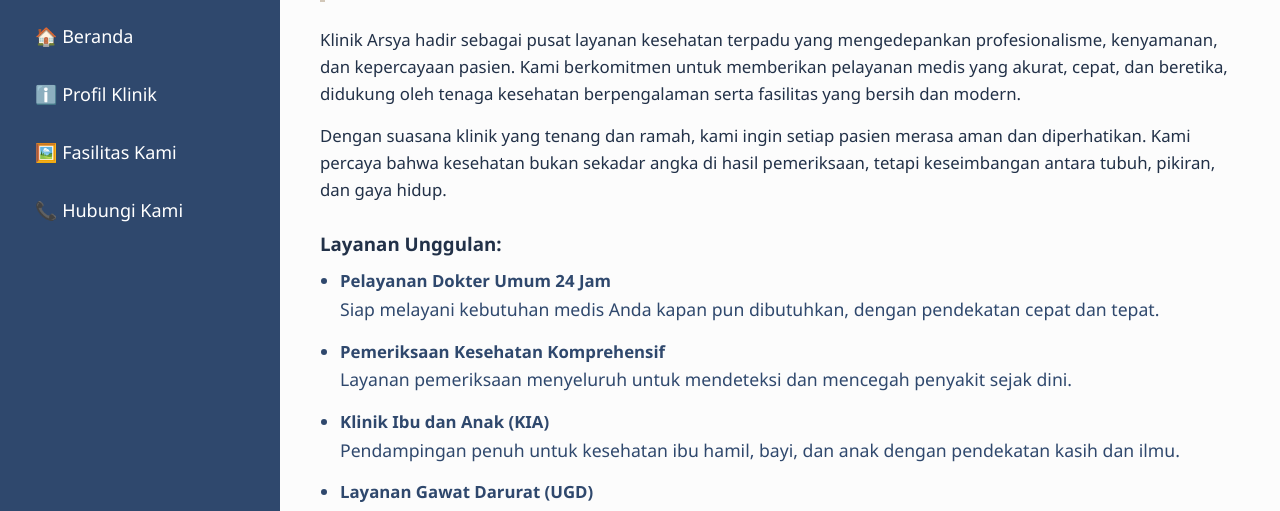
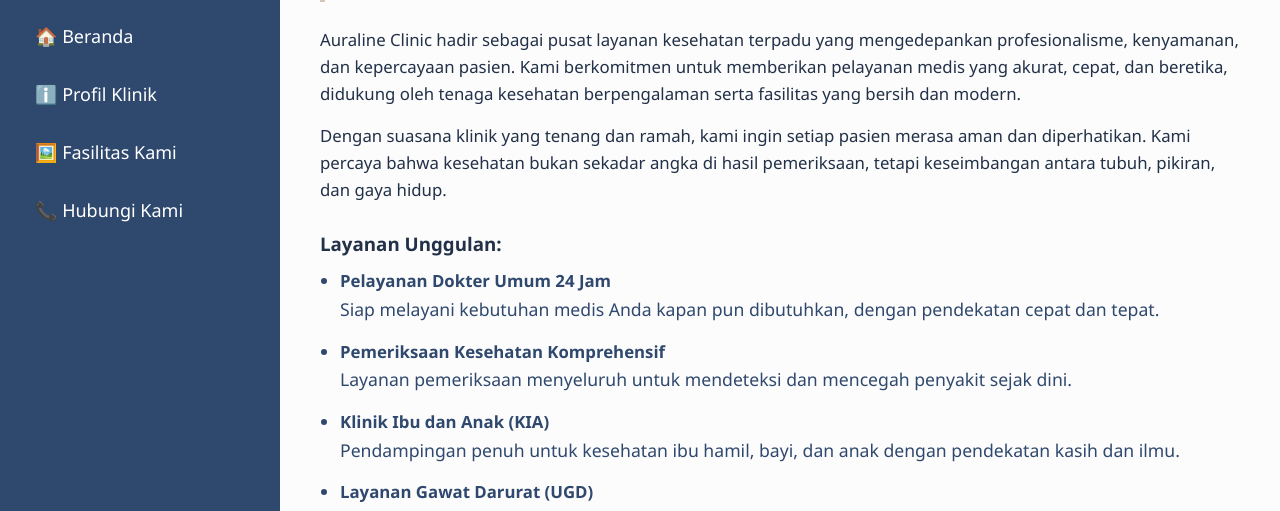
Before and after one commit to Arsiest/Web-Auraline-Clinic, a plain HTML site: page index.html in a window 1280 px wide. Shown: the part 289-800 px from the top of the page. Drawn offline with Linux system fonts and the light colour scheme.

Commit message:
nama klinik

```diff
--- a/index.html
+++ b/index.html
@@ -188,7 +188,7 @@
         <div class="content">
             <h2>Selamat Datang</h2>
 
-            <p>Klinik Arsya hadir sebagai pusat layanan kesehatan terpadu yang mengedepankan profesionalisme, kenyamanan, dan kepercayaan pasien. Kami berkomitmen untuk memberikan pelayanan medis yang akurat, cepat, dan beretika, didukung oleh tenaga kesehatan berpengalaman serta fasilitas yang bersih dan modern.</p>
+            <p>Auraline Clinic hadir sebagai pusat layanan kesehatan terpadu yang mengedepankan profesionalisme, kenyamanan, dan kepercayaan pasien. Kami berkomitmen untuk memberikan pelayanan medis yang akurat, cepat, dan beretika, didukung oleh tenaga kesehatan berpengalaman serta fasilitas yang bersih dan modern.</p>
 
             <p>Dengan suasana klinik yang tenang dan ramah, kami ingin setiap pasien merasa aman dan diperhatikan.
                Kami percaya bahwa kesehatan bukan sekadar angka di hasil pemeriksaan, tetapi keseimbangan antara tubuh, pikiran, dan gaya hidup.</p>
```
